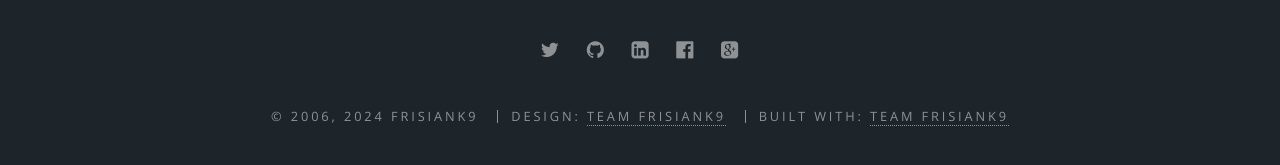
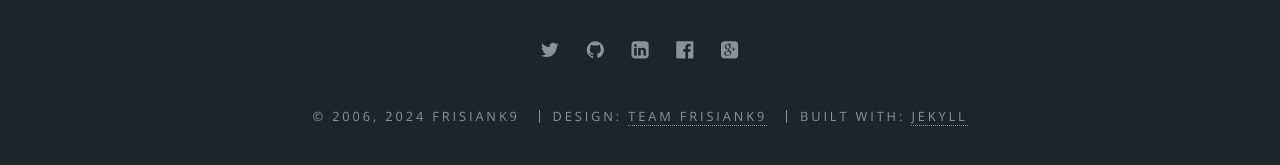
Before and after one commit to Gao921010/Gao921010.github.io, a Jekyll site: the page built from aboutme.html, in a window 1280 px wide and 900 px high, scrolled down 3465 px. Shown: the part 681-846 px from the top of the window. Built offline with Jekyll 4.4.1, drawn with Linux system fonts in a browser that asks for light colours.

Commit message:
Update footer.html
Signed-off-by: Gao921010 <113100089+Gao921010@users.noreply.github.com>

```diff
--- a/_includes/footer.html
+++ b/_includes/footer.html
@@ -22,6 +22,6 @@
     {{ thisyear }}
     {% if site.owner %}{{ site.owner }}{% else %}{{ site.title }}{% endif %}</li>
     <li>Design: <a href="#" target="_blank">Team FrisianK9</a></li>
-    <li>Built with: <a href="#" target="_blank">Team FrisianK9</a></li>
+    <li>Built with: <a href="#" target="_blank">Jekyll</a></li>
   </ul>
 </footer>
```
